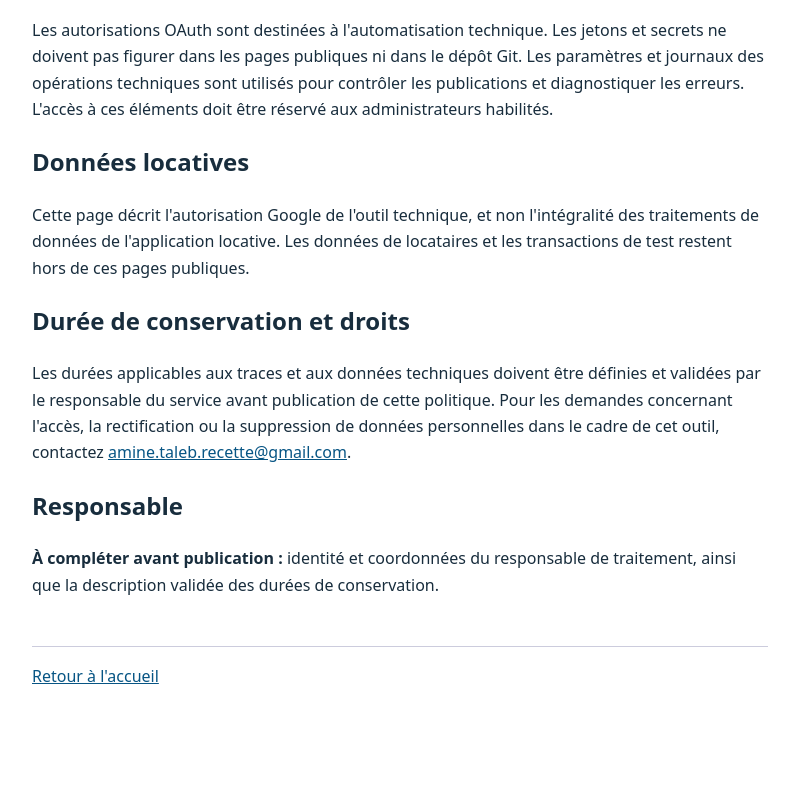
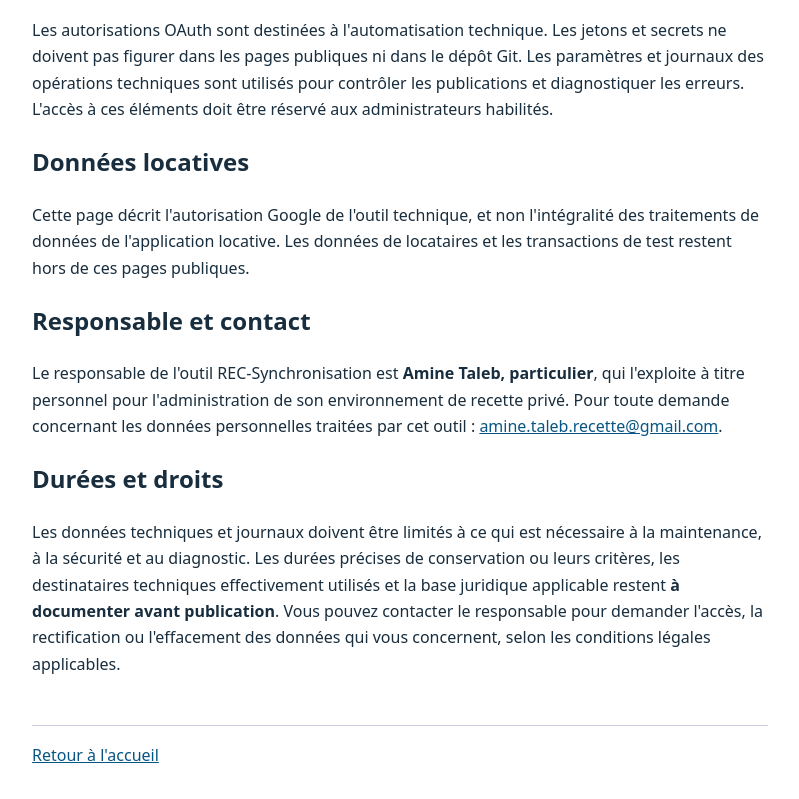
Before and after one commit to ATALEBappli/suivi-depot-app, a plain HTML site: page docs/rec/oauth-public/confidentialite.html in a window 1280 px wide. Shown: the part 650-1449 px from the top of the page, without its empty margins (240-1039 px from the left). Before the commit the page ends 1371 px from the top, so only its background shows below. Drawn offline with Linux system fonts and the light colour scheme.

Commit message:
docs(REC): préciser les mentions personnelles OAuth sans publier

```diff
--- a/docs/rec/oauth-public/confidentialite.html
+++ b/docs/rec/oauth-public/confidentialite.html
@@ -6,6 +6,6 @@
 <h2>Accès Google demandé</h2><p>La personne autorisée à administrer la synchronisation peut consentir à l'accès à son identité Google (identifiant et adresse e-mail), aux projets et déploiements Apps Script, ainsi qu'à certaines métadonnées et fichiers Google Drive selon les autorisations effectivement accordées. Ces accès servent à préparer et à contrôler des publications techniques dans la cible REC ; ils ne donnent pas un accès général aux comptes Google des utilisateurs de Suivi Dépôt.</p>
 <h2>Utilisation et protection</h2><p>Les autorisations OAuth sont destinées à l'automatisation technique. Les jetons et secrets ne doivent pas figurer dans les pages publiques ni dans le dépôt Git. Les paramètres et journaux des opérations techniques sont utilisés pour contrôler les publications et diagnostiquer les erreurs. L'accès à ces éléments doit être réservé aux administrateurs habilités.</p>
 <h2>Données locatives</h2><p>Cette page décrit l'autorisation Google de l'outil technique, et non l'intégralité des traitements de données de l'application locative. Les données de locataires et les transactions de test restent hors de ces pages publiques.</p>
-<h2>Durée de conservation et droits</h2><p>Les durées applicables aux traces et aux données techniques doivent être définies et validées par le responsable du service avant publication de cette politique. Pour les demandes concernant l'accès, la rectification ou la suppression de données personnelles dans le cadre de cet outil, contactez <a href="mailto:amine.taleb.recette@gmail.com">amine.taleb.recette@gmail.com</a>.</p>
-<h2>Responsable</h2><p><strong>À compléter avant publication :</strong> identité et coordonnées du responsable de traitement, ainsi que la description validée des durées de conservation.</p></main>
+<h2>Responsable et contact</h2><p>Le responsable de l'outil REC-Synchronisation est <strong>Amine Taleb, particulier</strong>, qui l'exploite à titre personnel pour l'administration de son environnement de recette privé. Pour toute demande concernant les données personnelles traitées par cet outil : <a href="mailto:amine.taleb.recette@gmail.com">amine.taleb.recette@gmail.com</a>.</p>
+<h2>Durées et droits</h2><p>Les données techniques et journaux doivent être limités à ce qui est nécessaire à la maintenance, à la sécurité et au diagnostic. Les durées précises de conservation ou leurs critères, les destinataires techniques effectivement utilisés et la base juridique applicable restent <strong>à documenter avant publication</strong>. Vous pouvez contacter le responsable pour demander l'accès, la rectification ou l'effacement des données qui vous concernent, selon les conditions légales applicables.</p></main>
 <footer><a href="index.html">Retour à l'accueil</a></footer></body></html>
```
